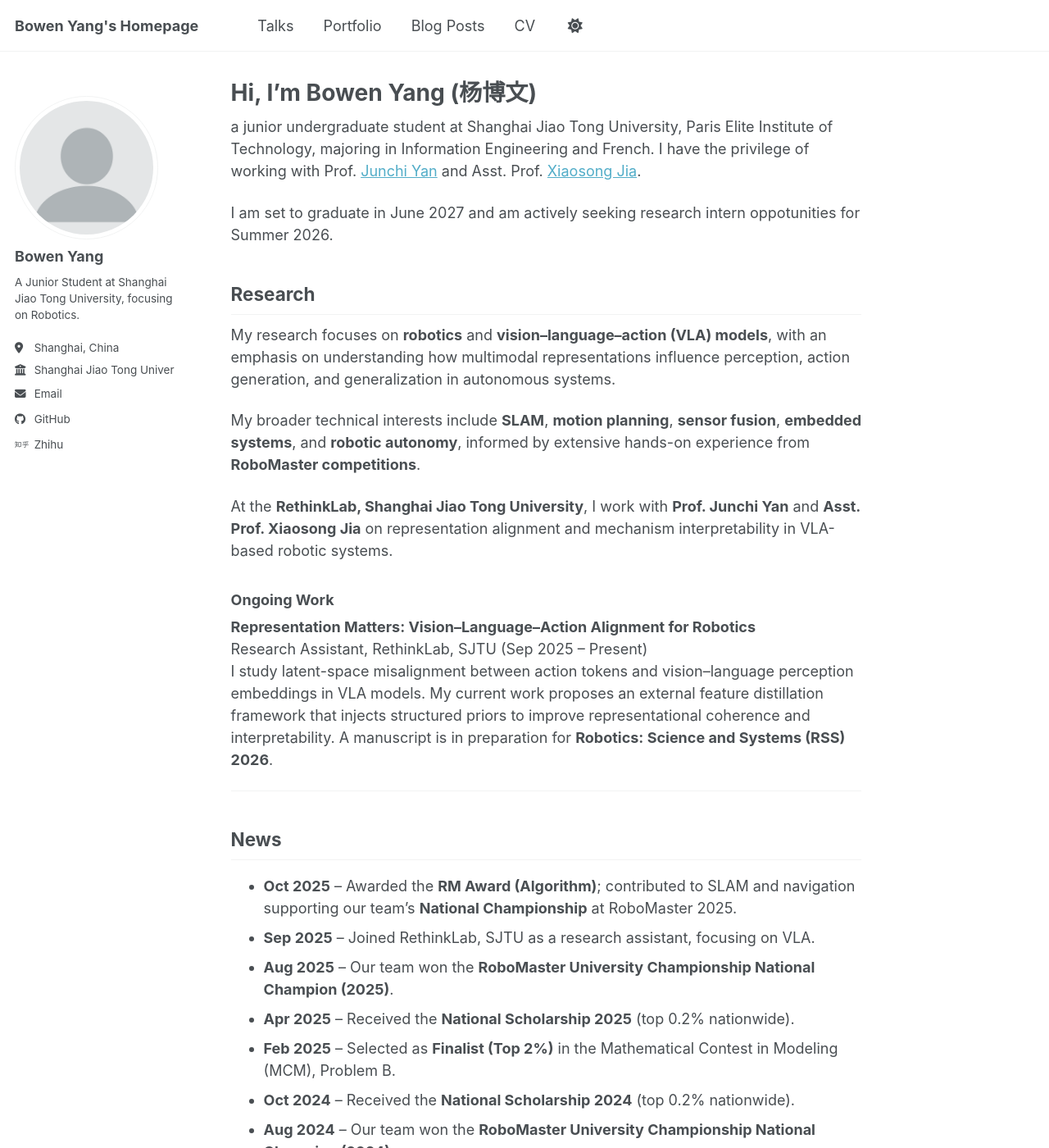
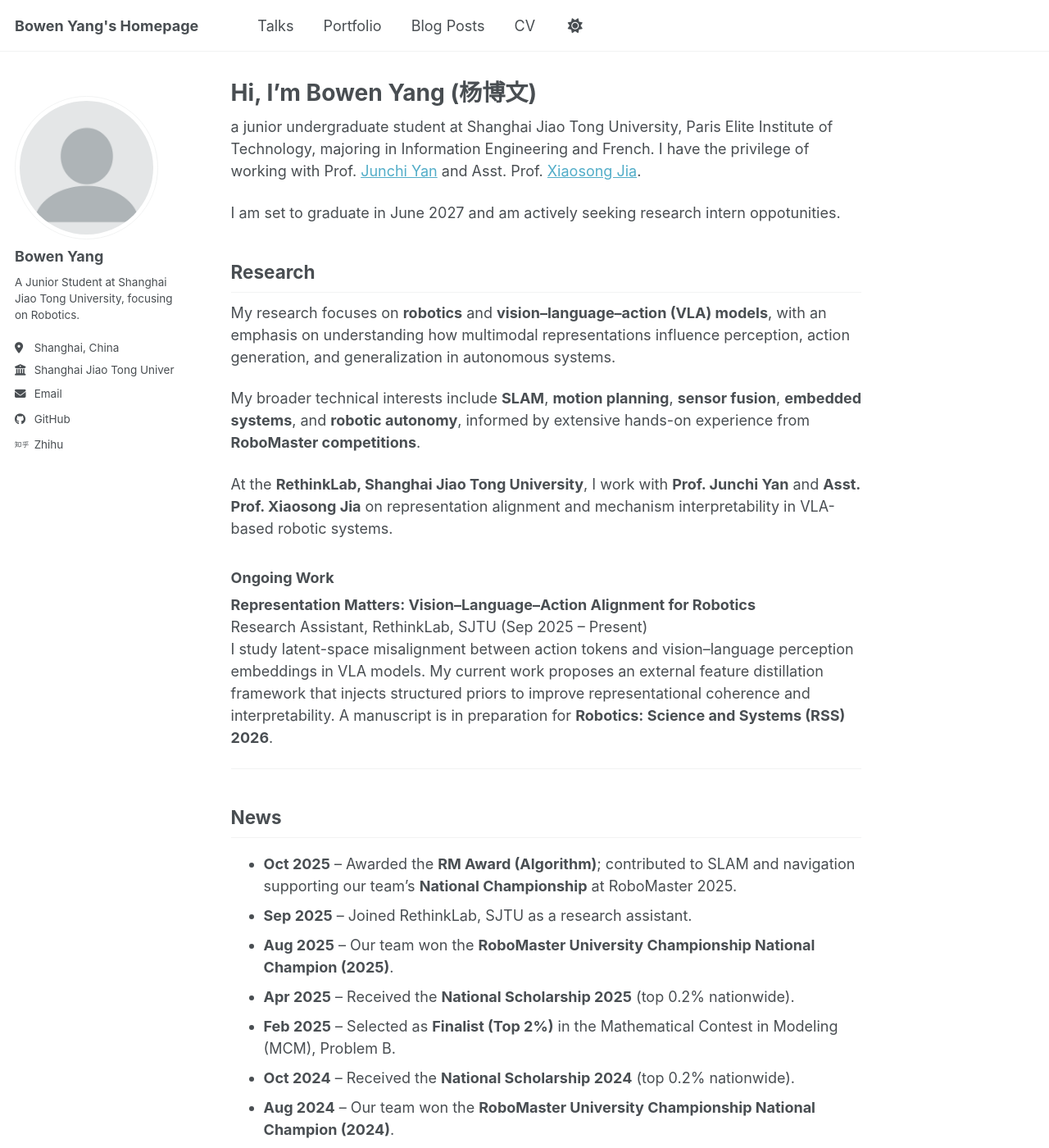
Before and after one commit to ybwowen/ybwowen.github.io, a Jekyll site: the page built from _pages/about.md, in a window 1280 px wide and 1400 px high. Shown: the whole window at 82% size. Built offline with Jekyll 4.4.1, drawn with Linux system fonts in a browser that asks for light colours; a script bundle is joined from its source files by our own code; library files that are not in the unit come from our copies.

Commit message:
feat: update about.md

```diff
--- a/_pages/about.md
+++ b/_pages/about.md
@@ -9,7 +9,7 @@ redirect_from:
 
 a junior undergraduate student at Shanghai Jiao Tong University, Paris Elite Institute of Technology, majoring in Information Engineering and French. I have the privilege of working with Prof. [Junchi Yan](https://thinklab.sjtu.edu.cn/) and Asst. Prof. [Xiaosong Jia](https://jiaxiaosong1002.github.io/).
 
-I am set to graduate in June 2027 and am actively seeking research intern oppotunities for Summer 2026.
+I am set to graduate in June 2027 and am actively seeking research intern oppotunities.
 
 ## Research
 
@@ -29,7 +29,7 @@ I study latent-space misalignment between action tokens and vision–language pe
 ## News
 
 - **Oct 2025** – Awarded the **RM Award (Algorithm)**; contributed to SLAM and navigation supporting our team’s **National Championship** at RoboMaster 2025.
-- **Sep 2025** – Joined RethinkLab, SJTU as a research assistant, focusing on VLA.
+- **Sep 2025** – Joined RethinkLab, SJTU as a research assistant.
 - **Aug 2025** – Our team won the **RoboMaster University Championship National Champion (2025)**.
 - **Apr 2025** – Received the **National Scholarship 2025** (top 0.2% nationwide).
 - **Feb 2025** – Selected as **Finalist (Top 2%)** in the Mathematical Contest in Modeling (MCM), Problem B.
```
